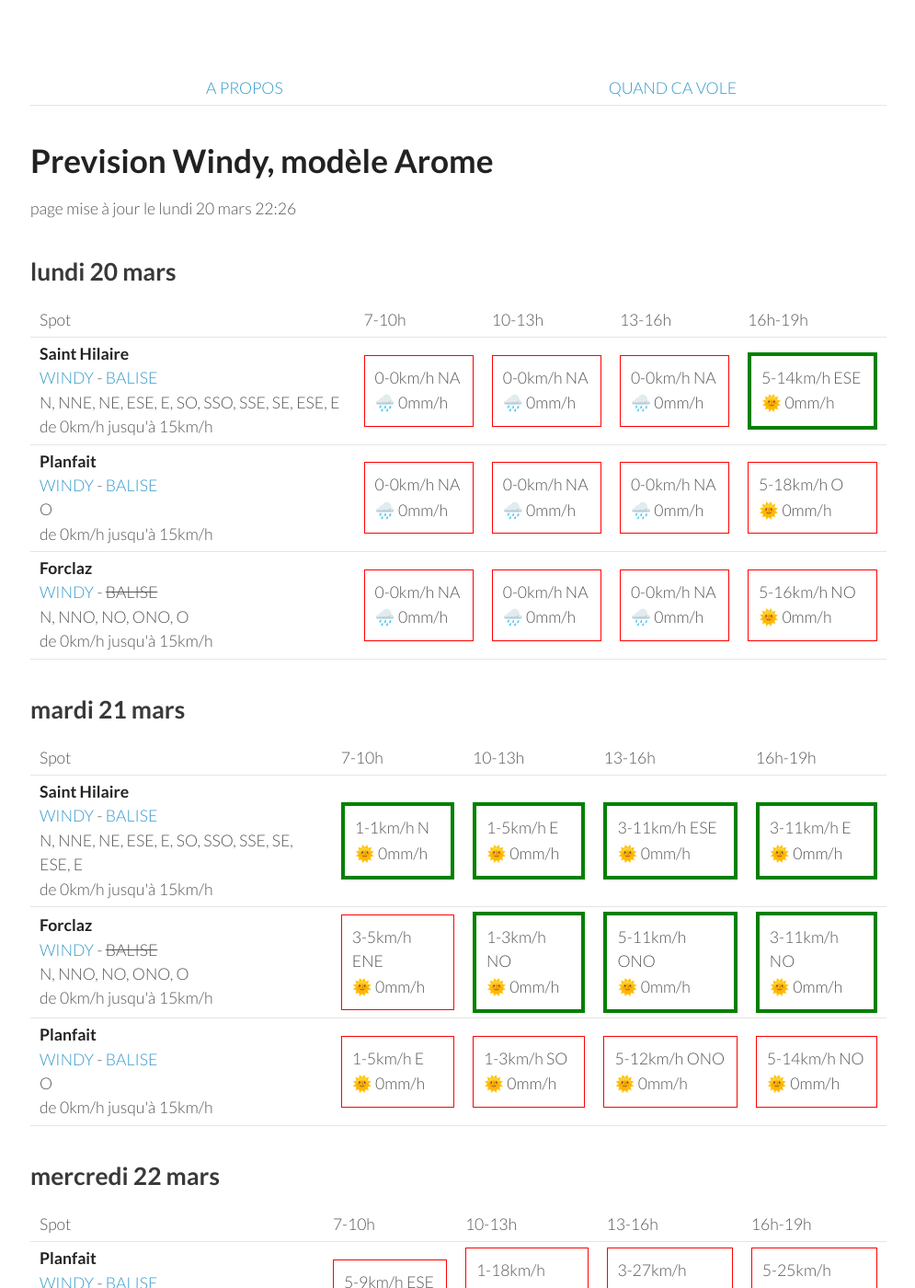
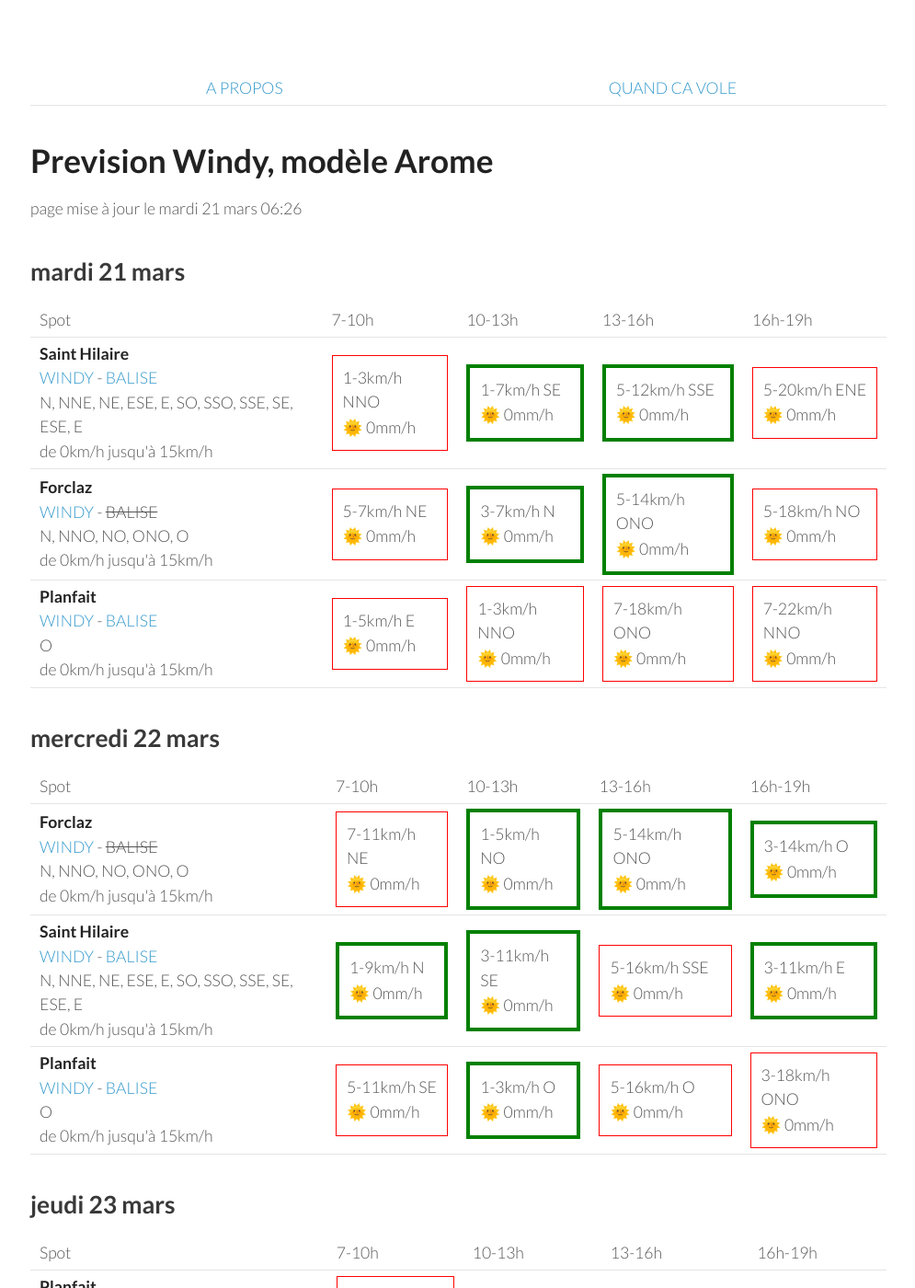
Before and after one commit to parapente-dans-le-nord/parapente-dans-le-nord.github.io, a Jekyll site: the page built from alpes_nord.markdown, in a window 1280 px wide and 1400 px high. Shown: the whole window at 92% size, without its empty margins (25-1020 px from the left). Built offline with Jekyll 4.4.1, drawn with Linux system fonts in a browser that asks for light colours; some of the changed text lies outside the part shown.

Commit message:
update index.markdown

```diff
--- a/alpes_nord.markdown
+++ b/alpes_nord.markdown
@@ -7,51 +7,8 @@ title:  "Tous les spots"
 {: .links}
 
 # Prevision Windy, modèle Arome
-page mise à jour le lundi 20 mars 22:26
+page mise à jour le mardi 21 mars 06:26
 
-## lundi 20 mars
-
-{::nomarkdown}
-<table>
-  <tbody>
-    <tr>
-      <td>Spot</td>
-      <td>7-10h</td>
-      <td>10-13h</td>
-      <td>13-16h</td>
-      <td>16h-19h</td>
-    </tr>
-<tr>
-        <td><strong>Saint Hilaire</strong><br><a href="https://windy.com/45.307/5.888?45.087,5.889,9,m:eUFagkX">WINDY</a> - <span class=""><a href="http://www.balisemeteo.com/balise.php?idBalise=61">BALISE</a> </span><br> <span class="vent-favorable">N, NNE, NE, ESE, E, SO, SSO, SSE, SE, ESE, E</span><br><span class="force-vent">de 0km/h jusqu'à 15km/h</span> </td>
-
-            <td><div class="not-flyable"><p>0-0km/h NA</p><p>🌧️ 0mm/h</p></div></td>
-            <td><div class="not-flyable"><p>0-0km/h NA</p><p>🌧️ 0mm/h</p></div></td>
-            <td><div class="not-flyable"><p>0-0km/h NA</p><p>🌧️ 0mm/h</p></div></td>
-            <td><div class="flyable"><p>5-14km/h ESE</p><p>🌞 0mm/h</p></div></td>
-
-    </tr>
-<tr>
-        <td><strong>Planfait</strong><br><a href="https://windy.com/45.853/6.223?45.415,6.223,8">WINDY</a> - <span class=""><a href="https://www.openwindmap.org/PP496">BALISE</a> </span><br> <span class="vent-favorable">O</span><br><span class="force-vent">de 0km/h jusqu'à 15km/h</span> </td>
-
-            <td><div class="not-flyable"><p>0-0km/h NA</p><p>🌧️ 0mm/h</p></div></td>
-            <td><div class="not-flyable"><p>0-0km/h NA</p><p>🌧️ 0mm/h</p></div></td>
-            <td><div class="not-flyable"><p>0-0km/h NA</p><p>🌧️ 0mm/h</p></div></td>
-            <td><div class="not-flyable"><p>5-18km/h O</p><p>🌞 0mm/h</p></div></td>
-
-    </tr>
-<tr>
-        <td><strong>Forclaz</strong><br><a href="https://windy.com/45.814/6.247?45.375,6.246,8,m:eVwaglz">WINDY</a> - <span class="no-balise"> BALISE </span><br> <span class="vent-favorable">N, NNO, NO, ONO, O</span><br><span class="force-vent">de 0km/h jusqu'à 15km/h</span> </td>
-
-            <td><div class="not-flyable"><p>0-0km/h NA</p><p>🌧️ 0mm/h</p></div></td>
-            <td><div class="not-flyable"><p>0-0km/h NA</p><p>🌧️ 0mm/h</p></div></td>
-            <td><div class="not-flyable"><p>0-0km/h NA</p><p>🌧️ 0mm/h</p></div></td>
-            <td><div class="not-flyable"><p>5-16km/h NO</p><p>🌞 0mm/h</p></div></td>
-
-    </tr>
-
-</tbody>
-</table>
-{:/}
 ## mardi 21 mars
 
 {::nomarkdown}
@@ -67,20 +24,20 @@ page mise à jour le lundi 20 mars 22:26
 <tr>
         <td><strong>Saint Hilaire</strong><br><a href="https://windy.com/45.307/5.888?45.087,5.889,9,m:eUFagkX">WINDY</a> - <span class=""><a href="http://www.balisemeteo.com/balise.php?idBalise=61">BALISE</a> </span><br> <span class="vent-favorable">N, NNE, NE, ESE, E, SO, SSO, SSE, SE, ESE, E</span><br><span class="force-vent">de 0km/h jusqu'à 15km/h</span> </td>
 
-            <td><div class="flyable"><p>1-1km/h N</p><p>🌞 0mm/h</p></div></td>
-            <td><div class="flyable"><p>1-5km/h E</p><p>🌞 0mm/h</p></div></td>
-            <td><div class="flyable"><p>3-11km/h ESE</p><p>🌞 0mm/h</p></div></td>
-            <td><div class="flyable"><p>3-11km/h E</p><p>🌞 0mm/h</p></div></td>
+            <td><div class="not-flyable"><p>1-3km/h NNO</p><p>🌞 0mm/h</p></div></td>
+            <td><div class="flyable"><p>1-7km/h SE</p><p>🌞 0mm/h</p></div></td>
+            <td><div class="flyable"><p>5-12km/h SSE</p><p>🌞 0mm/h</p></div></td>
+            <td><div class="not-flyable"><p>5-20km/h ENE</p><p>🌞 0mm/h</p></div></td>
 
 
     </tr>
 <tr>
         <td><strong>Forclaz</strong><br><a href="https://windy.com/45.814/6.247?45.375,6.246,8,m:eVwaglz">WINDY</a> - <span class="no-balise"> BALISE </span><br> <span class="vent-favorable">N, NNO, NO, ONO, O</span><br><span class="force-vent">de 0km/h jusqu'à 15km/h</span> </td>
 
-            <td><div class="not-flyable"><p>3-5km/h ENE</p><p>🌞 0mm/h</p></div></td>
-            <td><div class="flyable"><p>1-3km/h NO</p><p>🌞 0mm/h</p></div></td>
-            <td><div class="flyable"><p>5-11km/h ONO</p><p>🌞 0mm/h</p></div></td>
-            <td><div class="flyable"><p>3-11km/h NO</p><p>🌞 0mm/h</p></div></td>
+            <td><div class="not-flyable"><p>5-7km/h NE</p><p>🌞 0mm/h</p></div></td>
+            <td><div class="flyable"><p>3-7km/h N</p><p>🌞 0mm/h</p></div></td>
+            <td><div class="flyable"><p>5-14km/h ONO</p><p>🌞 0mm/h</p></div></td>
+            <td><div class="not-flyable"><p>5-18km/h NO</p><p>🌞 0mm/h</p></div></td>
 
 
     </tr>
@@ -88,9 +45,9 @@ page mise à jour le lundi 20 mars 22:26
         <td><strong>Planfait</strong><br><a href="https://windy.com/45.853/6.223?45.415,6.223,8">WINDY</a> - <span class=""><a href="https://www.openwindmap.org/PP496">BALISE</a> </span><br> <span class="vent-favorable">O</span><br><span class="force-vent">de 0km/h jusqu'à 15km/h</span> </td>
 
             <td><div class="not-flyable"><p>1-5km/h E</p><p>🌞 0mm/h</p></div></td>
-            <td><div class="not-flyable"><p>1-3km/h SO</p><p>🌞 0mm/h</p></div></td>
-            <td><div class="not-flyable"><p>5-12km/h ONO</p><p>🌞 0mm/h</p></div></td>
-            <td><div class="not-flyable"><p>5-14km/h NO</p><p>🌞 0mm/h</p></div></td>
+            <td><div class="not-flyable"><p>1-3km/h NNO</p><p>🌞 0mm/h</p></div></td>
+            <td><div class="not-flyable"><p>7-18km/h ONO</p><p>🌞 0mm/h</p></div></td>
+            <td><div class="not-flyable"><p>7-22km/h NNO</p><p>🌞 0mm/h</p></div></td>
 
 
     </tr>
@@ -111,32 +68,32 @@ page mise à jour le lundi 20 mars 22:26
       <td>16h-19h</td>
     </tr>
 <tr>
-        <td><strong>Planfait</strong><br><a href="https://windy.com/45.853/6.223?45.415,6.223,8">WINDY</a> - <span class=""><a href="https://www.openwindmap.org/PP496">BALISE</a> </span><br> <span class="vent-favorable">O</span><br><span class="force-vent">de 0km/h jusqu'à 15km/h</span> </td>
-
-            <td><div class="not-flyable"><p>5-9km/h ESE</p><p>🌞 0mm/h</p></div></td>
-            <td><div class="not-flyable"><p>1-18km/h OSO</p><p>🌞 0mm/h</p></div></td>
-            <td><div class="not-flyable"><p>3-27km/h OSO</p><p>🌞 0mm/h</p></div></td>
-            <td><div class="not-flyable"><p>5-25km/h ONO</p><p>🌞 0mm/h</p></div></td>
-
-
-    </tr>
-<tr>
         <td><strong>Forclaz</strong><br><a href="https://windy.com/45.814/6.247?45.375,6.246,8,m:eVwaglz">WINDY</a> - <span class="no-balise"> BALISE </span><br> <span class="vent-favorable">N, NNO, NO, ONO, O</span><br><span class="force-vent">de 0km/h jusqu'à 15km/h</span> </td>
 
-            <td><div class="not-flyable"><p>5-9km/h ENE</p><p>🌞 0mm/h</p></div></td>
-            <td><div class="not-flyable"><p>1-18km/h SO</p><p>🌞 0mm/h</p></div></td>
-            <td><div class="not-flyable"><p>3-27km/h ONO</p><p>🌞 0mm/h</p></div></td>
-            <td><div class="not-flyable"><p>5-25km/h ONO</p><p>🌞 0mm/h</p></div></td>
+            <td><div class="not-flyable"><p>7-11km/h NE</p><p>🌞 0mm/h</p></div></td>
+            <td><div class="flyable"><p>1-5km/h NO</p><p>🌞 0mm/h</p></div></td>
+            <td><div class="flyable"><p>5-14km/h ONO</p><p>🌞 0mm/h</p></div></td>
+            <td><div class="flyable"><p>3-14km/h O</p><p>🌞 0mm/h</p></div></td>
 
 
     </tr>
 <tr>
         <td><strong>Saint Hilaire</strong><br><a href="https://windy.com/45.307/5.888?45.087,5.889,9,m:eUFagkX">WINDY</a> - <span class=""><a href="http://www.balisemeteo.com/balise.php?idBalise=61">BALISE</a> </span><br> <span class="vent-favorable">N, NNE, NE, ESE, E, SO, SSO, SSE, SE, ESE, E</span><br><span class="force-vent">de 0km/h jusqu'à 15km/h</span> </td>
 
-            <td><div class="not-flyable"><p>1-3km/h OSO</p><p>🌞 0mm/h</p></div></td>
-            <td><div class="not-flyable"><p>3-18km/h O</p><p>🌞 0mm/h</p></div></td>
-            <td><div class="not-flyable"><p>3-27km/h OSO</p><p>🌞 0mm/h</p></div></td>
-            <td><div class="not-flyable"><p>5-33km/h OSO</p><p>🌞 0mm/h</p></div></td>
+            <td><div class="flyable"><p>1-9km/h N</p><p>🌞 0mm/h</p></div></td>
+            <td><div class="flyable"><p>3-11km/h SE</p><p>🌞 0mm/h</p></div></td>
+            <td><div class="not-flyable"><p>5-16km/h SSE</p><p>🌞 0mm/h</p></div></td>
+            <td><div class="flyable"><p>3-11km/h E</p><p>🌞 0mm/h</p></div></td>
+
+
+    </tr>
+<tr>
+        <td><strong>Planfait</strong><br><a href="https://windy.com/45.853/6.223?45.415,6.223,8">WINDY</a> - <span class=""><a href="https://www.openwindmap.org/PP496">BALISE</a> </span><br> <span class="vent-favorable">O</span><br><span class="force-vent">de 0km/h jusqu'à 15km/h</span> </td>
+
+            <td><div class="not-flyable"><p>5-11km/h SE</p><p>🌞 0mm/h</p></div></td>
+            <td><div class="flyable"><p>1-3km/h O</p><p>🌞 0mm/h</p></div></td>
+            <td><div class="not-flyable"><p>5-16km/h O</p><p>🌞 0mm/h</p></div></td>
+            <td><div class="not-flyable"><p>3-18km/h ONO</p><p>🌞 0mm/h</p></div></td>
 
 
     </tr>
@@ -160,9 +117,9 @@ page mise à jour le lundi 20 mars 22:26
         <td><strong>Planfait</strong><br><a href="https://windy.com/45.853/6.223?45.415,6.223,8">WINDY</a> - <span class=""><a href="https://www.openwindmap.org/PP496">BALISE</a> </span><br> <span class="vent-favorable">O</span><br><span class="force-vent">de 0km/h jusqu'à 15km/h</span> </td>
 
             <td><div class="not-flyable"><p>5-24km/h ESE</p><p>🌞 0mm/h</p></div></td>
-            <td><div class="not-flyable"><p>3-27km/h SSE</p><p>🌞 0mm/h</p></div></td>
-            <td><div class="not-flyable"><p>5-29km/h OSO</p><p>🌞 0mm/h</p></div></td>
-            <td><div class="not-flyable"><p>5-31km/h O</p><p>🌞 0mm/h</p></div></td>
+            <td><div class="not-flyable"><p>5-29km/h SE</p><p>🌞 0mm/h</p></div></td>
+            <td><div class="not-flyable"><p>7-35km/h SO</p><p>🌞 0mm/h</p></div></td>
+            <td><div class="not-flyable"><p>7-35km/h O</p><p>🌞 0mm/h</p></div></td>
 
 
     </tr>
@@ -170,19 +127,19 @@ page mise à jour le lundi 20 mars 22:26
         <td><strong>Forclaz</strong><br><a href="https://windy.com/45.814/6.247?45.375,6.246,8,m:eVwaglz">WINDY</a> - <span class="no-balise"> BALISE </span><br> <span class="vent-favorable">N, NNO, NO, ONO, O</span><br><span class="force-vent">de 0km/h jusqu'à 15km/h</span> </td>
 
             <td><div class="not-flyable"><p>3-24km/h ESE</p><p>🌞 0mm/h</p></div></td>
-            <td><div class="not-flyable"><p>3-29km/h SE</p><p>🌞 0mm/h</p></div></td>
-            <td><div class="not-flyable"><p>5-31km/h OSO</p><p>🌞 0mm/h</p></div></td>
-            <td><div class="not-flyable"><p>5-31km/h O</p><p>🌞 0mm/h</p></div></td>
+            <td><div class="not-flyable"><p>5-29km/h SE</p><p>🌞 0mm/h</p></div></td>
+            <td><div class="not-flyable"><p>7-37km/h SO</p><p>🌞 0mm/h</p></div></td>
+            <td><div class="not-flyable"><p>7-37km/h O</p><p>🌞 0mm/h</p></div></td>
 
 
     </tr>
 <tr>
         <td><strong>Saint Hilaire</strong><br><a href="https://windy.com/45.307/5.888?45.087,5.889,9,m:eUFagkX">WINDY</a> - <span class=""><a href="http://www.balisemeteo.com/balise.php?idBalise=61">BALISE</a> </span><br> <span class="vent-favorable">N, NNE, NE, ESE, E, SO, SSO, SSE, SE, ESE, E</span><br><span class="force-vent">de 0km/h jusqu'à 15km/h</span> </td>
 
-            <td><div class="not-flyable"><p>5-38km/h SE</p><p>🌞 0mm/h</p></div></td>
+            <td><div class="not-flyable"><p>5-40km/h SSE</p><p>🌞 0mm/h</p></div></td>
             <td><div class="not-flyable"><p>5-48km/h SSO</p><p>🌞 0mm/h</p></div></td>
-            <td><div class="not-flyable"><p>11-57km/h SSO</p><p>🌞 0mm/h</p></div></td>
             <td><div class="not-flyable"><p>11-59km/h SSO</p><p>🌞 0mm/h</p></div></td>
+            <td><div class="not-flyable"><p>11-61km/h SO</p><p>🌞 0mm/h</p></div></td>
 
 
     </tr>
@@ -203,32 +160,32 @@ page mise à jour le lundi 20 mars 22:26
       <td>16h-19h</td>
     </tr>
 <tr>
-        <td><strong>Forclaz</strong><br><a href="https://windy.com/45.814/6.247?45.375,6.246,8,m:eVwaglz">WINDY</a> - <span class="no-balise"> BALISE </span><br> <span class="vent-favorable">N, NNO, NO, ONO, O</span><br><span class="force-vent">de 0km/h jusqu'à 15km/h</span> </td>
+        <td><strong>Saint Hilaire</strong><br><a href="https://windy.com/45.307/5.888?45.087,5.889,9,m:eUFagkX">WINDY</a> - <span class=""><a href="http://www.balisemeteo.com/balise.php?idBalise=61">BALISE</a> </span><br> <span class="vent-favorable">N, NNE, NE, ESE, E, SO, SSO, SSE, SE, ESE, E</span><br><span class="force-vent">de 0km/h jusqu'à 15km/h</span> </td>
 
-            <td><div class="not-flyable"><p>3-29km/h NNO</p><p>🌧 0.5mm/h</p></div></td>
-            <td><div class="not-flyable"><p>5-31km/h ESE</p><p>🌧 8mm/h</p></div></td>
-            <td><div class="not-flyable"><p>7-37km/h SE</p><p>🌧 2.2mm/h</p></div></td>
-            <td><div class="not-flyable"><p>3-35km/h S</p><p>🌧 2mm/h</p></div></td>
+            <td><div class="not-flyable"><p>5-50km/h S</p><p>🌞 0mm/h</p></div></td>
+            <td><div class="not-flyable"><p>7-55km/h SSO</p><p>🌧 0.7mm/h</p></div></td>
+            <td><div class="not-flyable"><p>1-42km/h SSO</p><p>🌧 6mm/h</p></div></td>
+            <td><div class="not-flyable"><p>5-38km/h OSO</p><p>🌧 0.4mm/h</p></div></td>
 
 
     </tr>
 <tr>
         <td><strong>Planfait</strong><br><a href="https://windy.com/45.853/6.223?45.415,6.223,8">WINDY</a> - <span class=""><a href="https://www.openwindmap.org/PP496">BALISE</a> </span><br> <span class="vent-favorable">O</span><br><span class="force-vent">de 0km/h jusqu'à 15km/h</span> </td>
 
-            <td><div class="not-flyable"><p>3-29km/h ONO</p><p>🌧 1.1mm/h</p></div></td>
-            <td><div class="not-flyable"><p>5-31km/h ESE</p><p>🌧 8mm/h</p></div></td>
+            <td><div class="not-flyable"><p>3-29km/h SE</p><p>🌞 0mm/h</p></div></td>
+            <td><div class="not-flyable"><p>5-33km/h E</p><p>🌧 4.9mm/h</p></div></td>
             <td><div class="not-flyable"><p>9-37km/h SE</p><p>🌧 1.6mm/h</p></div></td>
             <td><div class="not-flyable"><p>5-37km/h S</p><p>🌧 1.6mm/h</p></div></td>
 
 
     </tr>
 <tr>
-        <td><strong>Saint Hilaire</strong><br><a href="https://windy.com/45.307/5.888?45.087,5.889,9,m:eUFagkX">WINDY</a> - <span class=""><a href="http://www.balisemeteo.com/balise.php?idBalise=61">BALISE</a> </span><br> <span class="vent-favorable">N, NNE, NE, ESE, E, SO, SSO, SSE, SE, ESE, E</span><br><span class="force-vent">de 0km/h jusqu'à 15km/h</span> </td>
+        <td><strong>Forclaz</strong><br><a href="https://windy.com/45.814/6.247?45.375,6.246,8,m:eVwaglz">WINDY</a> - <span class="no-balise"> BALISE </span><br> <span class="vent-favorable">N, NNO, NO, ONO, O</span><br><span class="force-vent">de 0km/h jusqu'à 15km/h</span> </td>
 
-            <td><div class="not-flyable"><p>5-55km/h SSO</p><p>🌞 0mm/h</p></div></td>
-            <td><div class="not-flyable"><p>3-55km/h SSE</p><p>🌧 7mm/h</p></div></td>
-            <td><div class="not-flyable"><p>1-42km/h SSO</p><p>🌧 6mm/h</p></div></td>
-            <td><div class="not-flyable"><p>5-38km/h OSO</p><p>🌧 0.4mm/h</p></div></td>
+            <td><div class="not-flyable"><p>3-31km/h ESE</p><p>🌞 0mm/h</p></div></td>
+            <td><div class="not-flyable"><p>3-35km/h E</p><p>🌧 4.3mm/h</p></div></td>
+            <td><div class="not-flyable"><p>7-37km/h SE</p><p>🌧 2.2mm/h</p></div></td>
+            <td><div class="not-flyable"><p>3-35km/h S</p><p>🌧 2mm/h</p></div></td>
 
 
     </tr>
```
